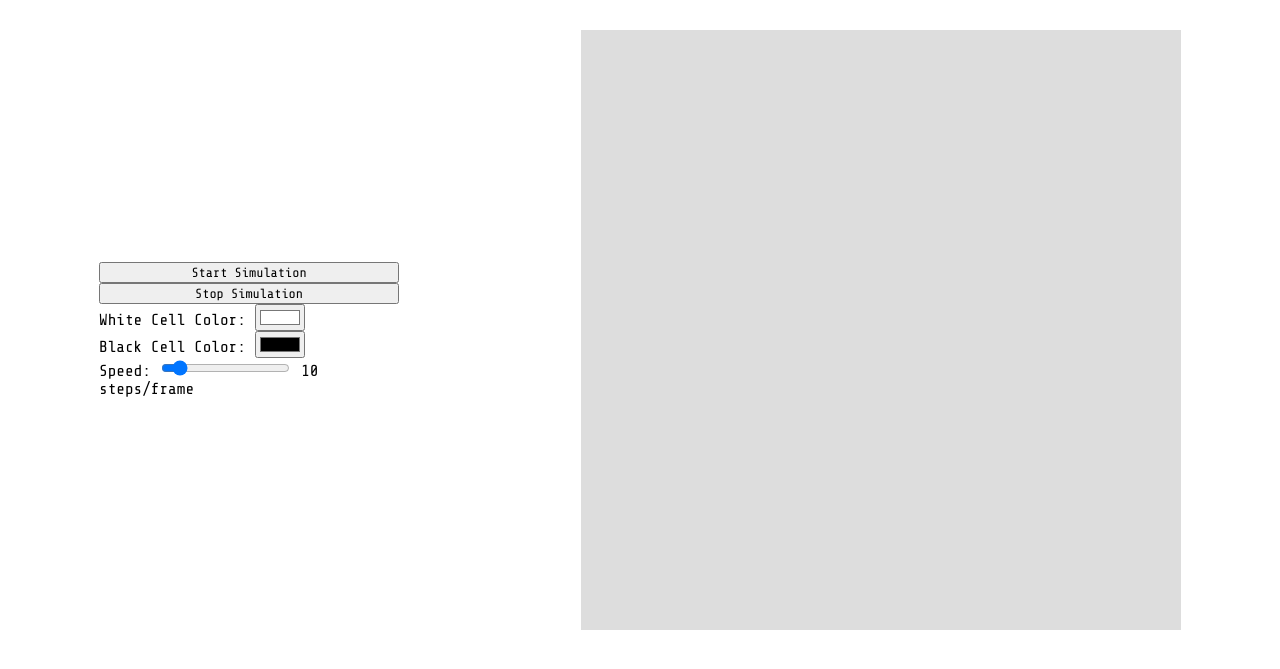
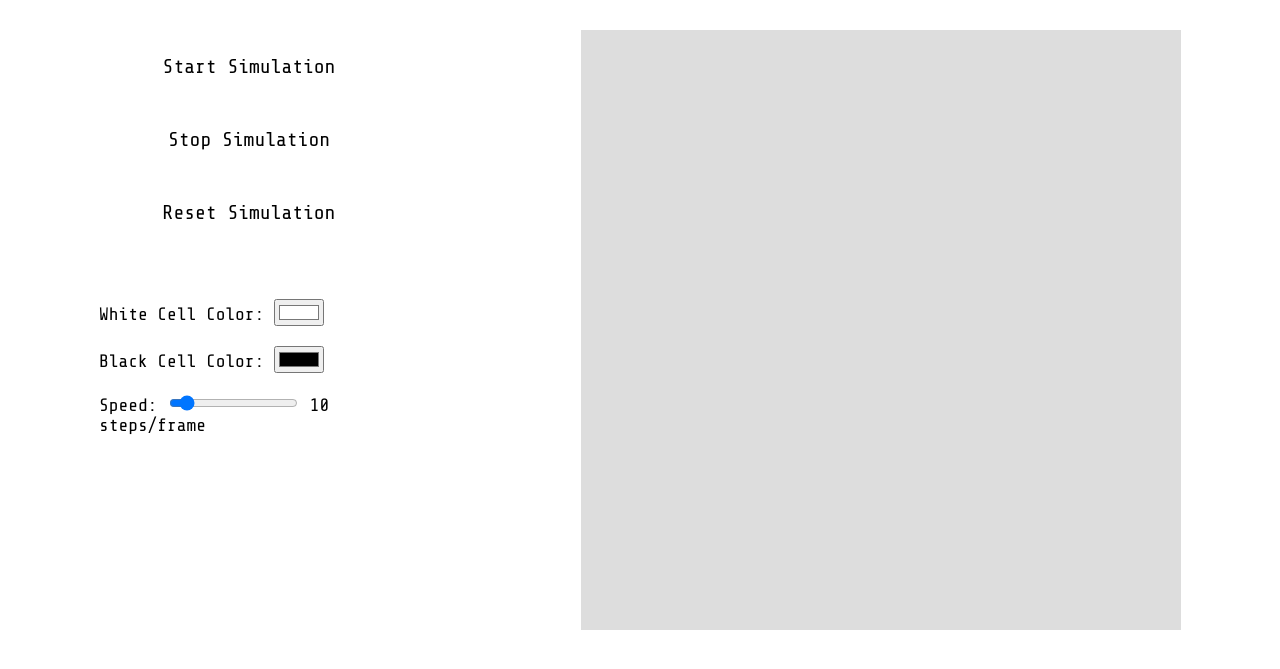
Before and after one commit to AlexTe32/Mravka, a plain HTML site: page index.html in a window 1280 px wide. Shown: the part 93-762 px from the top of the page. Drawn offline with nearby package versions, Linux system fonts and the light colour scheme.

Commit message:
5.62025
Added finishing touches

Put a restart buton and played with a litel bit with the layout

```diff
--- a/index.html
+++ b/index.html
@@ -13,6 +13,7 @@
 
       <button id="startBtn">Start Simulation</button>
       <button id="stopBtn">Stop Simulation</button>
+      <button id="resetBtn">Reset Simulation</button>
 
       <label>White Cell Color:
         <input type="color" id="whiteColorPicker" value="#ffffff">
--- a/mravka.js
+++ b/mravka.js
@@ -3,6 +3,9 @@ const ctx = canvas.getContext("2d");
 
 const stopBtn = document.getElementById("stopBtn");
 const startBtn=document.getElementById("startBtn");
+const resetBtn = document.getElementById("resetBtn");
+
+const speedDisplay= document.getElementById("speedValue");
 
 let running = false;
 
@@ -47,6 +50,7 @@ function step() {
 }
 
 function animate() {
+    speedDisplay.textContent = speedSlider.value;
     if (!running) return;
 
     const speed = parseInt(speedSlider.value, 10);
@@ -66,4 +70,15 @@ stopBtn.addEventListener("click", () => {
     running = false;
 });
 
+resetBtn.addEventListener("click", () => {
+    for (let row = 0; row < gridSize; row++) {
+        grid[row].fill(0);
+    }
+    ctx.clearRect(0, 0, canvas.width, canvas.height);
+    x = Math.floor(gridSize / 2);
+    y = Math.floor(gridSize / 2);
+    dir = 0;
+    drawCell(x, y, false); // initial cell
+});
+
 animate();
--- a/style.css
+++ b/style.css
@@ -15,7 +15,7 @@ h1{
 .flex-container {
   display: flex;
   justify-content: space-around;
-  align-items: center;
+  align-items: flex-start;
 }
 
 .sidebar {
@@ -26,6 +26,30 @@ h1{
   max-width: 300px;
 }
 
+.sidebar button {
+  padding: 10px 0px;
+  font-size: 20px;
+  margin: 15px 0px;
+  border: none;
+  background: none;
+}
+
+.sidebar button:hover {
+  background: #c8c8ff;
+}
+
+.sidebar button:active {
+  background: #b4b4e6
+}
+.sidebar label:first-of-type {
+  margin-top: 50px;
+}
+
+.sidebar label {
+  font-size: 18px;
+  margin: 10px 0px;
+}
+
 canvas {
   max-width: 600px;
   display:block;
```
